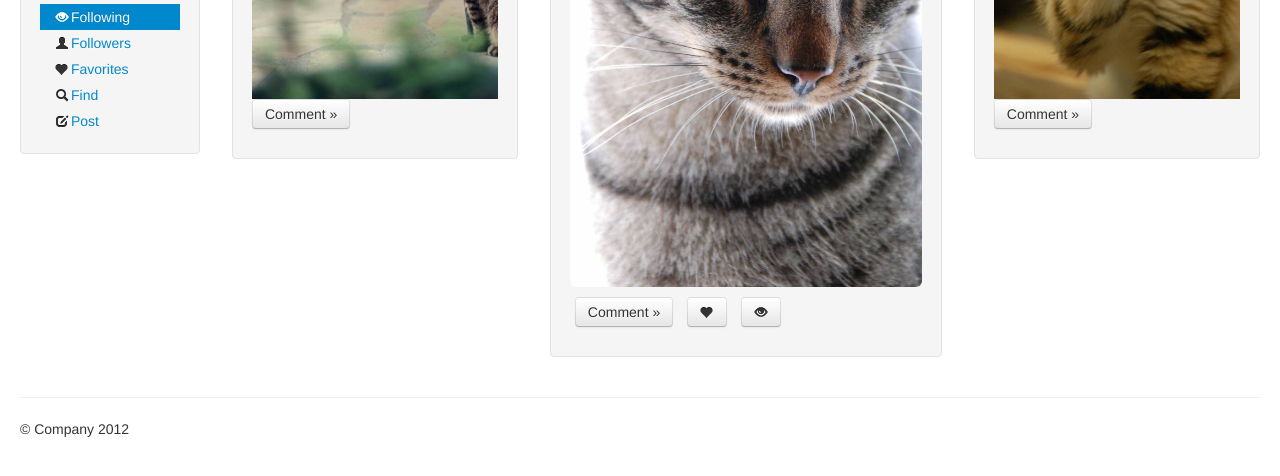
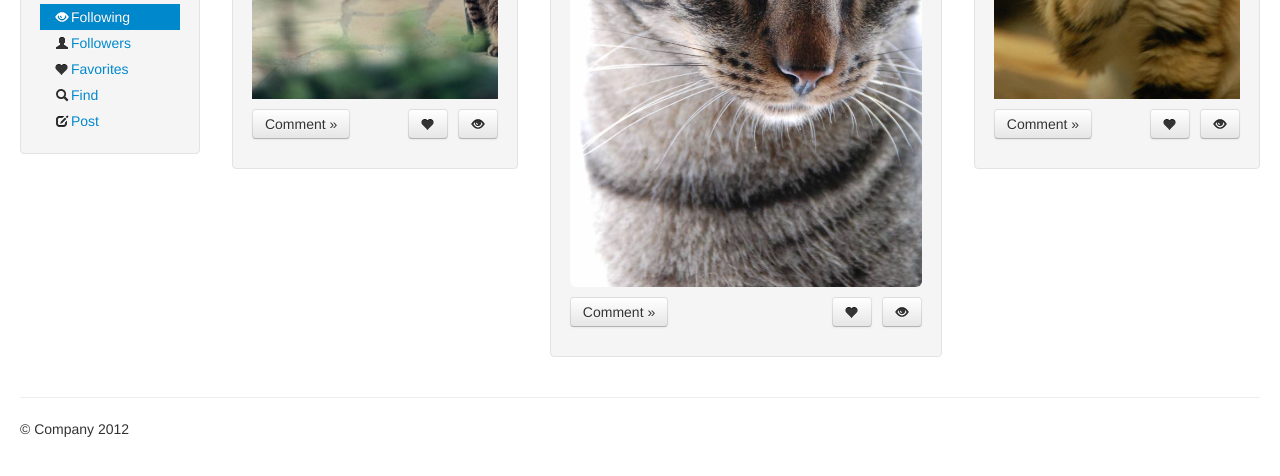
Before and after one commit to robotrab/outfit-design, a plain HTML site: page index.html in a window 1280 px wide. Shown: the part 418-894 px from the top of the page. Drawn offline with Linux system fonts and the light colour scheme.

Commit message:
Lining up buttons.

```diff
--- a/css/main.css
+++ b/css/main.css
@@ -9,6 +9,10 @@
     margin-top: 10px;
 }
 
-li {
+ul.share-row li:first-child {
     padding-left: 0;
 }
+
+ul.share-row li:nth-child(2) {
+    padding-right: 0;
+}
--- a/index.html
+++ b/index.html
@@ -54,19 +54,27 @@
 
                 <div class="span3 well">
                     <img src="img/cats1.jpg" alt="Cat1" />
-                    <p><a class="btn" href="#">Comment &raquo;</a></p>
+                    <ul class="unstyled inline share-row">
+                        <li><a class="btn" href="#">Comment &raquo;</a></li>
+                        <li class="pull-right"><a class="btn" href="#"><i class="icon-eye-open"></i></a></li>
+                        <li class="pull-right"><a class="btn" href="#"><i class="icon-heart"></i></a></li>
+                    </ul>
                 </div>
                 <div class="span4 well">
                     <img src="img/cats2.jpg" class="img-rounded" alt="Cat2" />
                     <ul class="unstyled inline share-row">
                         <li><a class="btn" href="#">Comment &raquo;</a></li>
-                        <li><a class="btn" href="#"><i class="icon-heart"></i></a></li>
-                        <li><a class="btn" href="#"><i class="icon-eye-open"></i></a></li>
+                        <li class="pull-right"><a class="btn" href="#"><i class="icon-eye-open"></i></a></li>
+                        <li class="pull-right"><a class="btn" href="#"><i class="icon-heart"></i></a></li>
                     </ul>
                </div>
                 <div class="span3 well">
                     <img src="img/cats3.jpg" alt="Cat3" />
-                    <p><a class="btn" href="#">Comment &raquo;</a></p>
+                    <ul class="unstyled inline share-row">
+                        <li><a class="btn" href="#">Comment &raquo;</a></li>
+                        <li class="pull-right"><a class="btn" href="#"><i class="icon-eye-open"></i></a></li>
+                        <li class="pull-right"><a class="btn" href="#"><i class="icon-heart"></i></a></li>
+                    </ul>
                 </div>
             </div>
 
```
